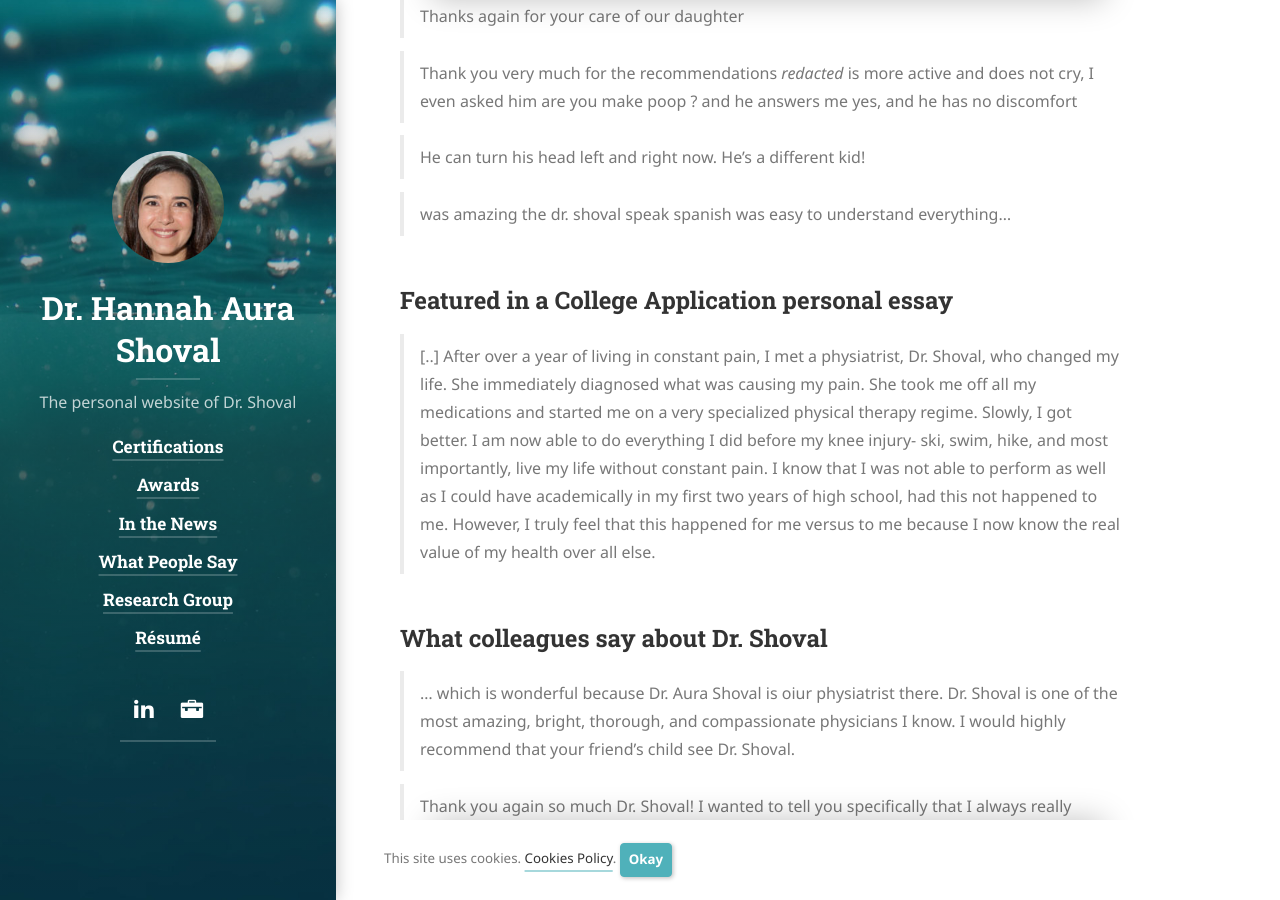
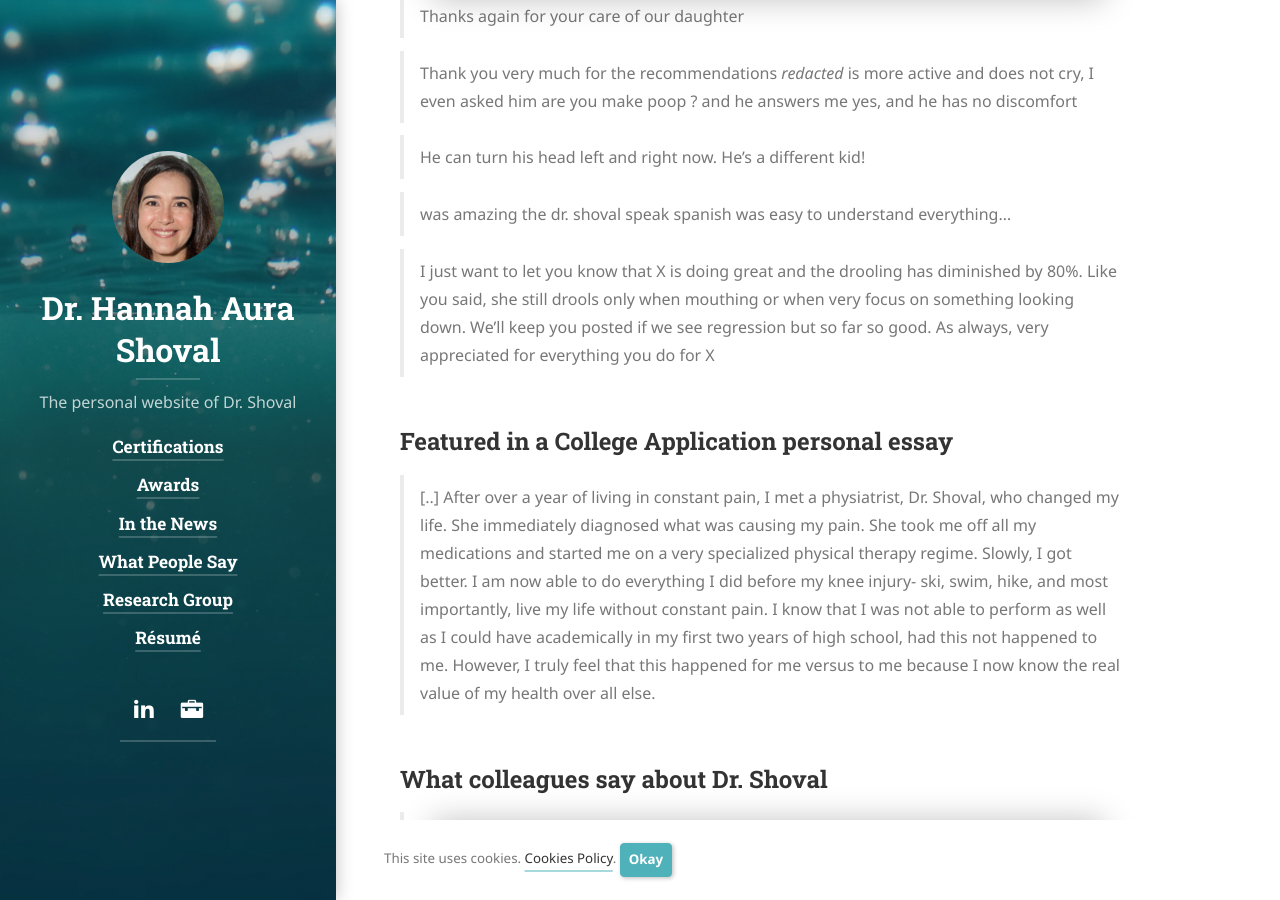
Before and after one commit to physiatry/physiatry.github.io, a Jekyll site: the page built from quotes.md, in a window 1280 px wide and 900 px high, scrolled down 1940 px. Built offline with Jekyll 4.4.1, drawn with Linux system fonts in a browser that asks for light colours; cached includes are drawn as plain includes; nearby versions of some CDN libraries; some web fonts are replaced; library files that are not in the unit come from our copies.

Commit message:
Add a quote

```diff
--- a/quotes.md
+++ b/quotes.md
@@ -68,6 +68,11 @@ information and equipment for his development.
 
 > was amazing the dr. shoval speak spanish was easy to understand everything...
 
+> I just want to let you know that X is doing great and the drooling has diminished by 80%.
+  Like you said, she still drools only when mouthing or when very focus on something looking down.
+  We’ll keep you posted if we see regression but so far so good.
+  As always, very appreciated for everything you do for X
+
 ## Featured in a College Application personal essay
 > [..]
   After over a year of living in constant pain, I met a physiatrist, Dr. Shoval, who changed my life. She immediately diagnosed what was causing my pain. She took me off all my medications and started me on a very specialized physical therapy regime. Slowly, I got better. I am now able to do everything I did before my knee injury- ski, swim, hike, and most importantly, live my life without constant pain. I know that I was not able to perform as well as I could have academically in my first two years of high school, had this not happened to me. However, I truly feel that this happened for me versus to me because I now know the real value of my health over all else.
```
